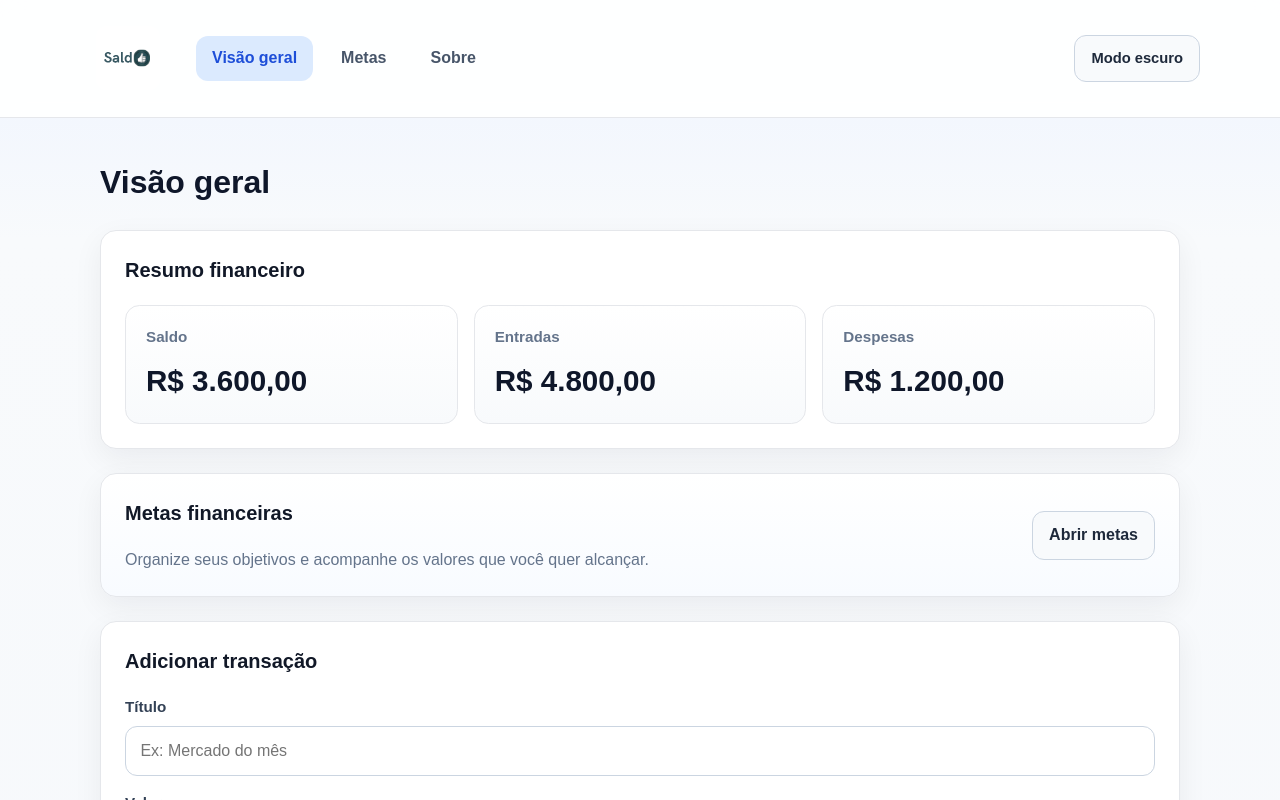
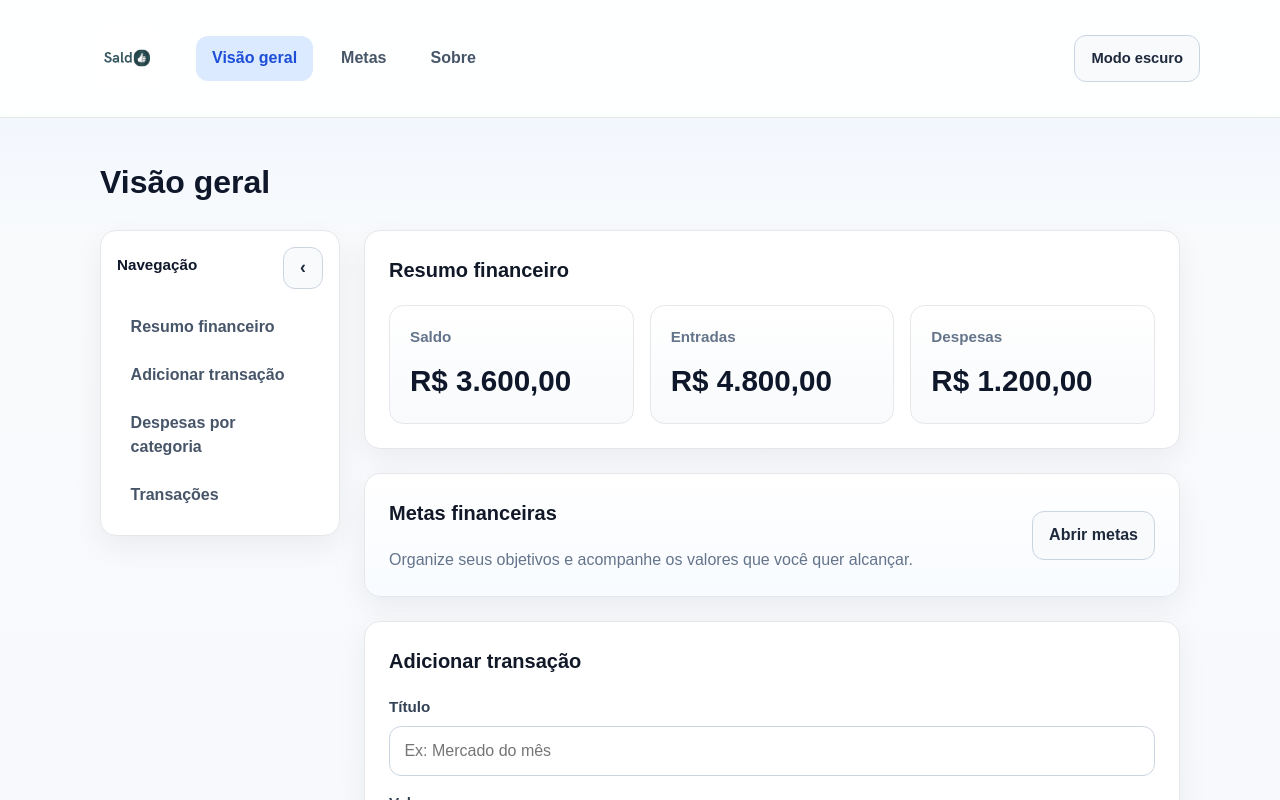
Before and after one commit to PontesFil/saldo-positivo, a React (Vite) app: page / in a window 1280 px wide. Shown: the top 800 px of the page. Built offline with nearby package versions, Linux system fonts and the light colour scheme.

Commit message:
feat: refine dashboard sidebar and goals experience

```diff
--- /dev/null
+++ b/src/components/layout/DashboardSidebar.jsx
@@ -0,0 +1,79 @@
+import React from 'react';
+
+export default function DashboardSidebar({ isCollapsed, onToggle }) {
+  return (
+    <aside
+      className={`dashboard-sidebar ${isCollapsed ? 'is-collapsed' : ''}`}
+    >
+      <div className="dashboard-sidebar__card">
+        <div className="dashboard-sidebar__header">
+          {!isCollapsed && (
+            <h2 className="dashboard-sidebar__title">Navegação</h2>
+          )}
+          <button
+            className="btn btn-secondary dashboard-sidebar__toggle"
+            type="button"
+            onClick={onToggle}
+            aria-label={
+              isCollapsed ? 'Expandir navegação lateral' : 'Recolher navegação lateral'
+            }
+          >
+            {isCollapsed ? '›' : '‹'}
+          </button>
+        </div>
+        <nav aria-label="Navegação da visão geral">
+          <a
+            className="dashboard-sidebar__link"
+            href="#summary"
+            title={isCollapsed ? 'Resumo financeiro' : undefined}
+          >
+            {isCollapsed ? (
+              <span className="dashboard-sidebar__link-icon">R</span>
+            ) : (
+              <span className="dashboard-sidebar__link-text">
+                Resumo financeiro
+              </span>
+            )}
+          </a>
+          <a
+            className="dashboard-sidebar__link"
+            href="#add-transaction"
+            title={isCollapsed ? 'Adicionar transação' : undefined}
+          >
+            {isCollapsed ? (
+              <span className="dashboard-sidebar__link-icon">A</span>
+            ) : (
+              <span className="dashboard-sidebar__link-text">
+                Adicionar transação
+              </span>
+            )}
+          </a>
+          <a
+            className="dashboard-sidebar__link"
+            href="#expenses-chart"
+            title={isCollapsed ? 'Despesas por categoria' : undefined}
+          >
+            {isCollapsed ? (
+              <span className="dashboard-sidebar__link-icon">D</span>
+            ) : (
+              <span className="dashboard-sidebar__link-text">
+                Despesas por categoria
+              </span>
+            )}
+          </a>
+          <a
+            className="dashboard-sidebar__link"
+            href="#transactions"
+            title={isCollapsed ? 'Transações' : undefined}
+          >
+            {isCollapsed ? (
+              <span className="dashboard-sidebar__link-icon">T</span>
+            ) : (
+              <span className="dashboard-sidebar__link-text">Transações</span>
+            )}
+          </a>
+        </nav>
+      </div>
+    </aside>
+  );
+}
--- a/src/pages/Dashboard/index.jsx
+++ b/src/pages/Dashboard/index.jsx
@@ -4,6 +4,7 @@ import ExpensesChart from '../../components/finance/ExpensesChart';
 import SummaryCard from '../../components/finance/SummaryCard';
 import TransactionForm from '../../components/finance/TransactionForm';
 import TransactionItem from '../../components/finance/TransactionItem';
+import DashboardSidebar from '../../components/layout/DashboardSidebar';
 
 export default function Dashboard() {
   const [transactions, setTransactions] = useState(() => {
@@ -41,6 +42,7 @@ export default function Dashboard() {
   const [categoryFilter, setCategoryFilter] = useState('all');
   const [searchTerm, setSearchTerm] = useState('');
   const [editingTransaction, setEditingTransaction] = useState(null);
+  const [isSidebarCollapsed, setIsSidebarCollapsed] = useState(false);
 
   useEffect(() => {
     localStorage.setItem(
@@ -130,8 +132,18 @@ export default function Dashboard() {
   return (
     <main className="page-content dashboard-container">
       <h1 className="dashboard-title">Visão geral</h1>
+      <div className="dashboard-layout">
+        <DashboardSidebar
+          isCollapsed={isSidebarCollapsed}
+          onToggle={() => setIsSidebarCollapsed((previous) => !previous)}
+        />
 
-      <section className="dashboard-section" aria-labelledby="summary-title">
+        <div className="dashboard-main">
+          <section
+            id="summary"
+            className="dashboard-section"
+            aria-labelledby="summary-title"
+          >
             <h2 id="summary-title" className="section-title">
               Resumo financeiro
             </h2>
@@ -163,6 +175,7 @@ export default function Dashboard() {
           </section>
 
           <section
+            id="add-transaction"
             className="dashboard-section"
             aria-labelledby="add-transaction-title"
           >
@@ -178,6 +191,7 @@ export default function Dashboard() {
           </section>
 
           <section
+            id="expenses-chart"
             className="dashboard-section"
             aria-labelledby="expenses-chart-title"
           >
@@ -188,6 +202,7 @@ export default function Dashboard() {
           </section>
 
           <section
+            id="transactions"
             className="dashboard-section transactions-section"
             aria-labelledby="transactions-title"
           >
@@ -241,6 +256,8 @@ export default function Dashboard() {
                 ))}
             </div>
           </section>
+        </div>
+      </div>
     </main>
   );
 }
--- a/src/pages/Metas/metas.jsx
+++ b/src/pages/Metas/metas.jsx
@@ -14,7 +14,7 @@ function getGoalProgress(goal) {
   if (!goal.targetAmount) {
     return 0;
   }
-8
+
   return Math.min((goal.currentAmount / goal.targetAmount) * 100, 100);
 }
 
--- a/src/styles/global.css
+++ b/src/styles/global.css
@@ -8,6 +8,17 @@
   text-rendering: optimizeLegibility;
   -webkit-font-smoothing: antialiased;
   -moz-osx-font-smoothing: grayscale;
+}
+
+html {
+  scroll-behavior: smooth;
+}
+
+#summary,
+#add-transaction,
+#expenses-chart,
+#transactions {
+  scroll-margin-top: 100px;
 }
 
 * {
@@ -55,6 +66,124 @@ select {
   font-size: 2rem;
   font-weight: 700;
   color: #0f172a;
+}
+
+.dashboard-layout {
+  display: grid;
+  grid-template-columns: auto minmax(0, 1fr);
+  gap: 1.5rem;
+  align-items: start;
+}
+
+.dashboard-main {
+  min-width: 0;
+}
+
+.dashboard-sidebar {
+  position: sticky;
+  top: 20px;
+  width: 240px;
+  transition: width 0.2s ease;
+}
+
+.dashboard-sidebar.is-collapsed {
+  width: 72px;
+}
+
+.dashboard-sidebar__card {
+  display: grid;
+  gap: 0.65rem;
+  padding: 1rem;
+  background-color: #ffffff;
+  border: 1px solid #e5e7eb;
+  border-radius: 1rem;
+  box-shadow: 0 10px 30px rgba(15, 23, 42, 0.06);
+}
+
+.dashboard-sidebar__header {
+  display: flex;
+  align-items: center;
+  justify-content: space-between;
+  gap: 0.75rem;
+  margin-bottom: 0.25rem;
+}
+
+.dashboard-sidebar__title {
+  margin: 0 0 0.35rem;
+  font-size: 0.95rem;
+  font-weight: 700;
+  color: #0f172a;
+}
+
+.dashboard-sidebar__toggle {
+  min-width: 40px;
+  min-height: 40px;
+  padding: 0;
+  border-radius: 0.8rem;
+  flex-shrink: 0;
+  font-size: 1.1rem;
+  line-height: 1;
+}
+
+.dashboard-sidebar__link {
+  display: flex;
+  align-items: center;
+  gap: 0.75rem;
+  min-height: 48px;
+  padding: 0.75rem 0.85rem;
+  border-radius: 0.8rem;
+  color: #475569;
+  font-weight: 600;
+  transition: background-color 0.2s ease, color 0.2s ease, transform 0.2s ease, box-shadow 0.2s ease;
+}
+
+.dashboard-sidebar__link:hover {
+  background-color: #eff6ff;
+  color: #1d4ed8;
+  transform: translateX(2px);
+  box-shadow: inset 0 0 0 1px rgba(29, 78, 216, 0.08);
+}
+
+.dashboard-sidebar__link-icon {
+  display: inline-flex;
+  align-items: center;
+  justify-content: center;
+  width: 32px;
+  height: 32px;
+  border-radius: 999px;
+  background: linear-gradient(180deg, #eff6ff 0%, #dbeafe 100%);
+  color: #1d4ed8;
+  font-size: 0.9rem;
+  font-weight: 700;
+  flex-shrink: 0;
+}
+
+.dashboard-sidebar.is-collapsed .dashboard-sidebar__card {
+  justify-items: center;
+  padding: 0.9rem 0.65rem;
+}
+
+.dashboard-sidebar.is-collapsed .dashboard-sidebar__header {
+  justify-content: center;
+  width: 100%;
+}
+
+.dashboard-sidebar.is-collapsed .dashboard-sidebar__link {
+  justify-content: center;
+  width: 100%;
+  padding: 0.65rem 0;
+  border-radius: 0.95rem;
+}
+
+.dashboard-sidebar.is-collapsed nav {
+  display: grid;
+  gap: 0.55rem;
+  width: 100%;
+}
+
+.dashboard-sidebar.is-collapsed .dashboard-sidebar__toggle {
+  min-width: 44px;
+  min-height: 44px;
 }
 
 .dashboard-section {
@@ -660,6 +789,7 @@ select:focus {
 }
 
 body.dark .dashboard-title,
+body.dark .dashboard-sidebar__title,
 body.dark .section-title,
 body.dark .summary-card__value,
 body.dark .chart-legend-value,
@@ -699,6 +829,31 @@ body.dark .dashboard-section {
   background-color: #111827;
   border-color: #1f2937;
   box-shadow: 0 14px 30px rgba(2, 6, 23, 0.35);
+}
+
+body.dark .dashboard-sidebar__card {
+  background-color: #111827;
+  border-color: #1f2937;
+  box-shadow: 0 14px 30px rgba(2, 6, 23, 0.35);
+}
+
+body.dark .dashboard-sidebar__link {
+  color: #cbd5e1;
+}
+
+body.dark .dashboard-sidebar__link:hover {
+  background-color: #1e293b;
+  color: #f8fafc;
+  box-shadow: inset 0 0 0 1px rgba(148, 163, 184, 0.12);
+}
+
+body.dark .dashboard-sidebar__link-icon {
+  background: linear-gradient(
+    180deg,
+    rgba(59, 130, 246, 0.22) 0%,
+    rgba(59, 130, 246, 0.12) 100%
+  );
+  color: #93c5fd;
 }
 
 body.dark .dashboard-section:hover {
@@ -883,6 +1038,23 @@ body.dark .goal-progress {
 }
 
 @media (max-width: 768px) {
+  .dashboard-layout {
+    grid-template-columns: 1fr;
+  }
+
+  .dashboard-sidebar {
+    position: static;
+  }
+
+  .dashboard-sidebar__card {
+    grid-template-columns: repeat(auto-fit, minmax(180px, 1fr));
+    align-items: start;
+  }
+
+  .dashboard-sidebar__title {
+    grid-column: 1 / -1;
+  }
+
   .page-content {
     padding: 1.4rem 0.9rem 2.5rem;
   }
@@ -973,6 +1145,10 @@ body.dark .goal-progress {
 }
 
 @media (max-width: 480px) {
+  .dashboard-sidebar {
+    display: none;
+  }
+
   .page-content {
     padding: 1.1rem 0.75rem 2rem;
   }
```
Also changed, not shown: 1 other file (tests, documents, lock files or other folders). Lines whose indentation alone changed are shown as unchanged.
